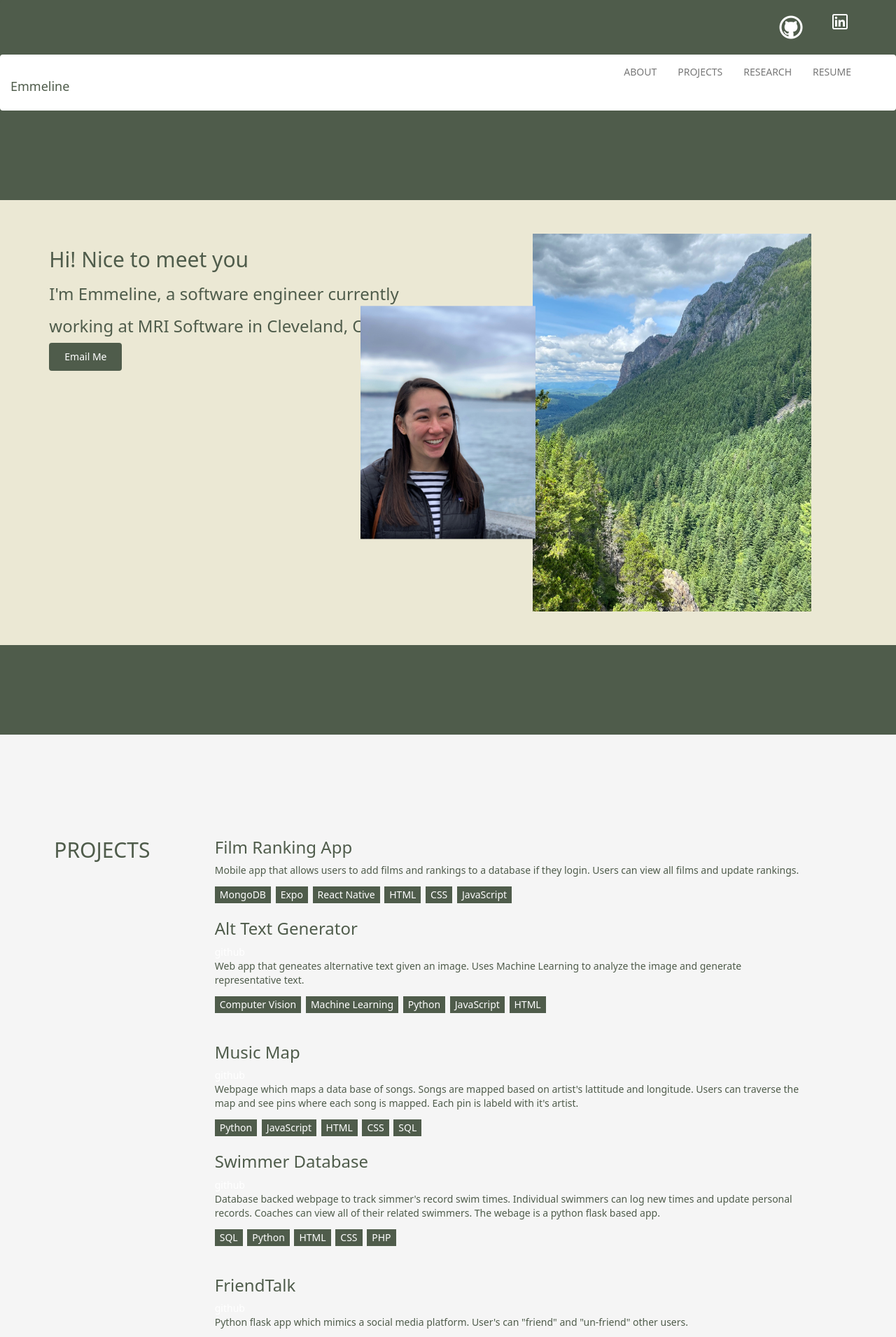
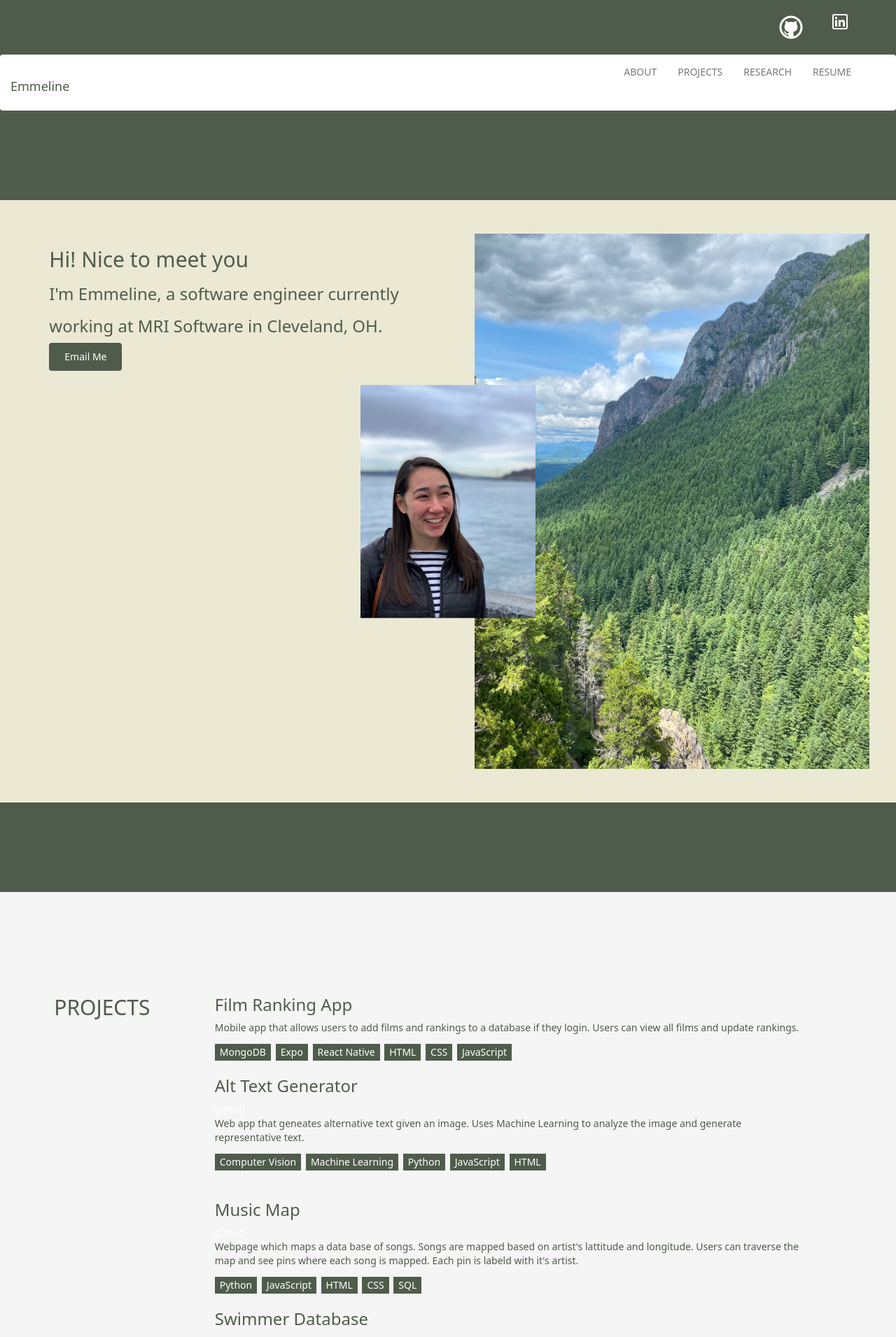
Before and after one commit to emmeline2/emmeline2.github.io, a Jekyll site: the page built from index.html, in a window 1280 px wide. Shown: the top 1911 px of the page at 70% size. Built offline with Jekyll 4.4.1, drawn with Linux system fonts in a browser that asks for light colours.

Commit message:
mountain

```diff
--- a/css/main.css
+++ b/css/main.css
@@ -129,7 +129,7 @@ footer ul li:hover {
     display: flex;
     align-items: center; /* Vertically center */
     justify-content: center; /* Horizontally center */
-    max-height: 60vh;
+    max-height: 85vh;
 }
 .center-section {
     position: absolute;
```
